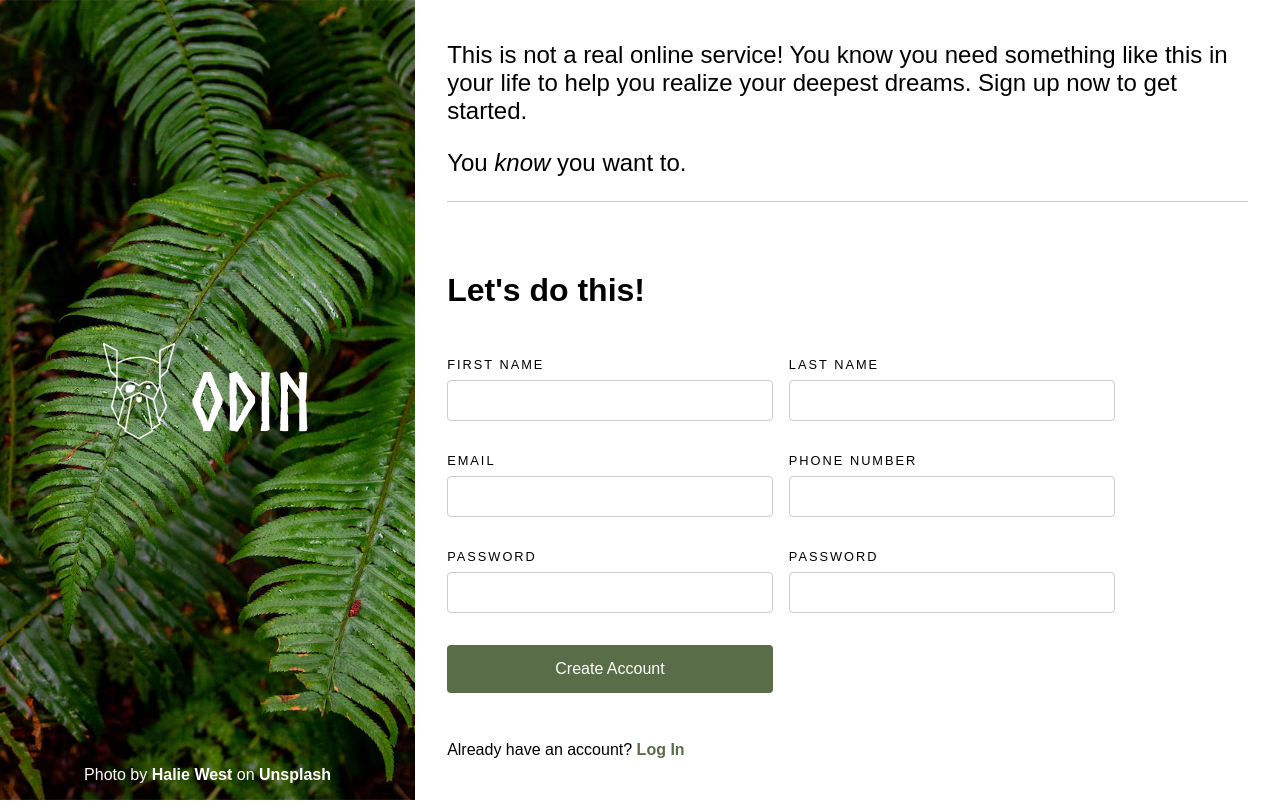
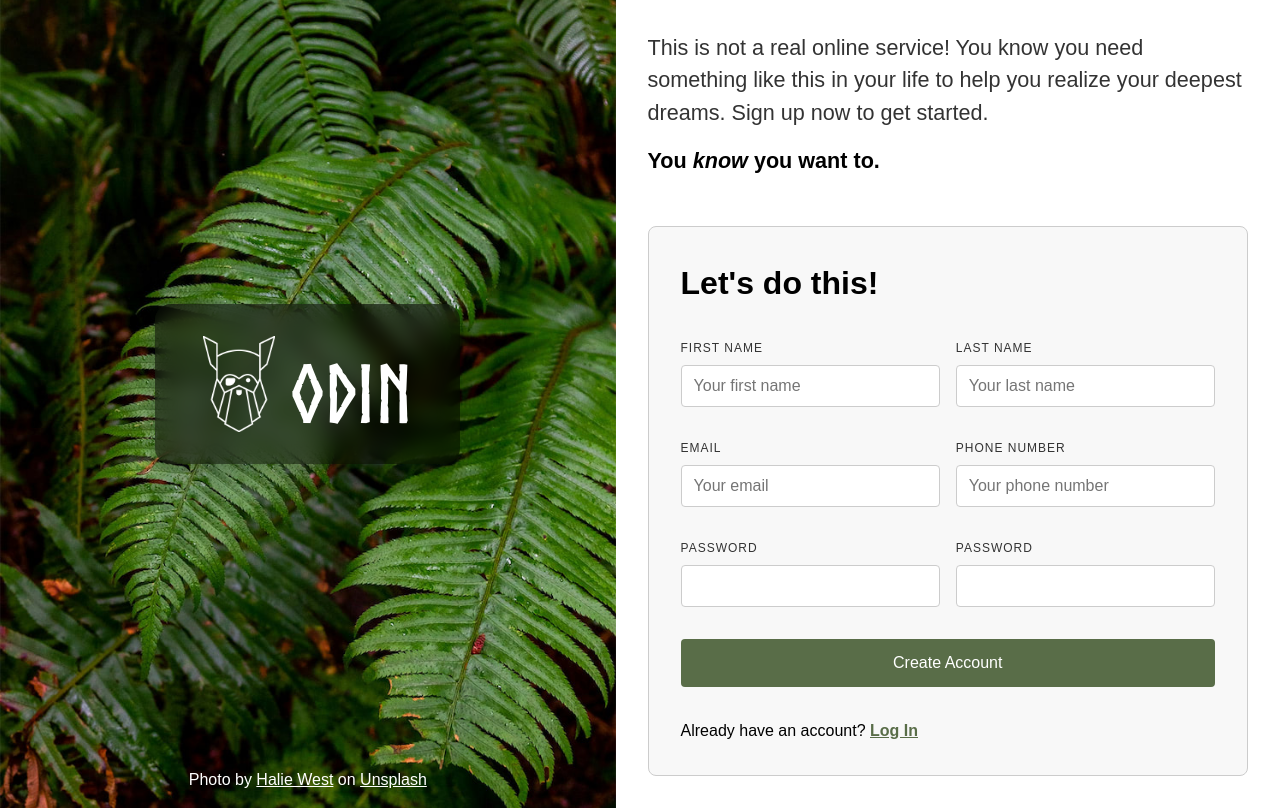
Before and after one commit to hrvstr/sign-up, a plain HTML site: page index.html in a window 1280 px wide. Drawn offline with Linux system fonts and the light colour scheme.

Commit message:
style: change typography for form labels, form input, credits link, and adjust styles for password validation.

```diff
--- a/index.html
+++ b/index.html
@@ -4,13 +4,16 @@
     <meta charset="UTF-8" />
     <meta name="viewport" content="width=device-width, initial-scale=1.0" />
     <title>Sign-up</title>
+    <link rel="stylesheet" href="reset.css" />
     <link rel="stylesheet" href="style.css" />
   </head>
   <body>
     <main>
       <div class="sidebar">
-        <div class="logo">
-          <img src="odin-lined.png" alt="" /><span>odin</span>
+        <div class="logo-wrapper">
+          <div class="logo">
+            <img src="odin-lined.png" alt="" /><span>odin</span>
+          </div>
         </div>
         <div class="credits">
           Photo by
@@ -29,35 +32,59 @@
         </div>
         <div class="form-wrapper">
           <h1>Let's do this!</h1>
-          <form action="">
+          <form action="" class="sign-up">
             <p>
               <label for="firstName">first name</label
-              ><input type="text" id="firstName" />
+              ><input
+                type="text"
+                id="firstName"
+                required
+                placeholder="Your first name"
+              />
             </p>
             <p>
               <label for="lastName">last name</label
-              ><input type="text" id="lastName" />
+              ><input
+                type="text"
+                id="lastName"
+                required
+                placeholder="Your last name"
+              />
             </p>
             <p>
-              <label for="mail">email</label><input type="email" id="mail" />
+              <label for="mail">email</label
+              ><input
+                type="email"
+                id="mail"
+                required
+                placeholder="Your email"
+              />
             </p>
             <p>
               <label for="phone">phone number</label
-              ><input type="tel" id="phone" />
+              ><input
+                type="tel"
+                id="phone"
+                pattern="^\+49\s?\d{1,4}\s?\d{1,9}$|^0\d{2,5}\s?\d{4,9}$"
+                placeholder="Your phone number"
+                required
+              />
             </p>
             <p>
               <label for="password">password</label
-              ><input type="password" id="password" />
+              ><input type="password" id="password" required />
+              <span class="password-error">* Passwords do not match</span>
             </p>
             <p>
               <label for="confirmPassword">password</label
-              ><input type="password" id="confirmPassword" />
+              ><input type="password" id="confirmPassword" required />
             </p>
-            <p><button type="submit">Create Account</button></p>
+            <button type="submit">Create Account</button>
           </form>
           <div>Already have an account? <a href="#">Log In</a></div>
         </div>
       </div>
     </main>
+    <script src="validate.js"></script>
   </body>
 </html>
--- /dev/null
+++ b/reset.css
@@ -0,0 +1,69 @@
+/*
+  1. Use a more-intuitive box-sizing model.
+*/
+*,
+*::before,
+*::after {
+  box-sizing: border-box;
+}
+/*
+  2. Remove default margin
+*/
+* {
+  margin: 0;
+}
+/*
+  3. Allow percentage-based heights in the application
+*/
+html,
+body {
+  height: 100%;
+}
+/*
+  Typographic tweaks!
+  4. Add accessible line-height
+  5. Improve text rendering
+*/
+body {
+  line-height: 1.5;
+  -webkit-font-smoothing: antialiased;
+}
+/*
+  6. Improve media defaults
+*/
+img,
+picture,
+video,
+canvas,
+svg {
+  display: block;
+  max-width: 100%;
+}
+/*
+  7. Remove built-in form typography styles
+*/
+input,
+button,
+textarea,
+select {
+  font: inherit;
+}
+/*
+  8. Avoid text overflows
+*/
+p,
+h1,
+h2,
+h3,
+h4,
+h5,
+h6 {
+  overflow-wrap: break-word;
+}
+/*
+  9. Create a root stacking context
+*/
+#root,
+#__next {
+  isolation: isolate;
+}
--- a/style.css
+++ b/style.css
@@ -6,6 +6,7 @@
 :root {
   --gray: #cccccc;
   --green: #596d48;
+  --red: #b91c1c;
 }
 
 body {
@@ -28,17 +29,30 @@ main {
   flex: 1;
   display: flex;
   flex-direction: column;
+  align-items: center;
+  padding: 1rem 2rem;
+  gap: 1rem;
+}
+
+.logo-wrapper {
+  flex-grow: 1;
+  display: flex;
   justify-content: center;
   align-items: center;
-  padding: 1rem 2rem;
 }
 
 .logo {
-  display: flex;
+  display: inline-flex;
+  background: rgba(0, 0, 0, 0.5);
+  border-radius: 1rem;
+  backdrop-filter: blur(10px);
+  -webkit-backdrop-filter: blur(10px);
+  padding: 2rem 3rem;
   align-items: center;
-  justify-items: center;
+  justify-content: center;
   gap: 1rem;
-  flex-grow: 1;
+  box-shadow: 0px 4px 16px rgba(17, 17, 26, 0.1),
+    0px 8px 24px rgba(17, 17, 26, 0.1), 0px 16px 56px rgba(17, 17, 26, 0.1);
 }
 
 .logo img {
@@ -50,15 +64,19 @@ main {
   font-family: "Norse";
   font-size: 5rem;
   height: 3.8rem;
+  line-height: 1;
 }
 
 .credits {
   color: white;
   text-align: center;
+  font-weight: 300;
 }
 
 .credits a {
   color: white;
+  text-decoration: underline;
+  font-weight: 400;
 }
 
 /* Right */
@@ -71,13 +89,18 @@ main {
 }
 
 .quote {
-  max-width: 60ch;
-  font-size: 1.5rem;
-  border-bottom: 1px solid var(--gray);
+  max-width: 50ch;
+  font-size: 1.35rem;
 }
 
 .quote p:first-child {
   margin: 0;
+  color: #333333;
+}
+
+.quote p:last-child {
+  font-weight: bold;
+  margin-top: 1rem;
 }
 
 /* Form */
@@ -85,18 +108,23 @@ main {
 .form-wrapper {
   margin-top: 3rem;
   max-width: 75ch;
+  padding: 2rem;
+  border-radius: 0.5rem;
+  border: 1px solid var(--gray);
+  background: #f8f8f8;
 }
 
 .form-wrapper h1 {
   font-size: 2rem;
   font-weight: bold;
+  margin: 0;
 }
 
 form {
   display: grid;
   grid-template-columns: repeat(2, minmax(0, 1fr));
   gap: 2rem 1rem;
-  margin: 3rem 0;
+  margin: 2rem 0;
 }
 
 form p {
@@ -113,28 +141,52 @@ form button {
   font-size: 1rem;
   border-radius: 0.25rem;
   border: none;
+  grid-column: span 2 / span 2;
 }
 
 form label {
   text-transform: uppercase;
-  font-size: 0.8rem;
-  letter-spacing: 2px;
+  font-size: 0.75rem;
+  letter-spacing: 1px;
+  color: #333333;
 }
 
 form input {
   border: 1px solid var(--gray);
-  padding: 0.75rem;
+  padding: 0.5rem 0.75rem;
   border-radius: 0.25rem;
+}
+
+form input:invalid:not(:placeholder-shown, #password, #confirmPassword),
+.password-invalid {
+  border-color: var(--red);
+  background: #b91c1c10;
+}
+
+form input:valid:not(#password, #confirmPassword),
+.password-valid {
+  border-color: var(--green);
+  background: #596d4810;
+}
+
+.password-error {
+  display: none;
+  color: var(--red);
 }
 
 a {
   color: var(--green);
-  text-decoration: none;
   font-weight: bold;
 }
 
-@media (max-width: 768px) {
+@media (max-width: 1024px) {
   main {
     flex-direction: column;
   }
 }
+
+@media (max-width: 768px) {
+  form {
+    grid-template-columns: repeat(1, minmax(0, 1fr));
+  }
+}
--- /dev/null
+++ b/validate.js
@@ -0,0 +1,29 @@
+const form = document.querySelector(".sign-up");
+
+const passwordInput = document.getElementById("password");
+const confirmPasswordInput = document.getElementById("confirmPassword");
+
+const passwordError = document.querySelector(".password-error");
+
+// console.log(passwordInput, confirmPasswordInput);
+
+form.addEventListener("submit", (e) => {
+  e.preventDefault();
+
+  if (confirmPasswordInput.value.length > 0) {
+    if (passwordInput.value === confirmPasswordInput.value) {
+      confirmPasswordInput.classList.add("password-valid");
+      passwordInput.classList.add("password-valid");
+      passwordError.style.display = "none";
+      console.log("Passwords match");
+      form.submit();
+    } else {
+      passwordInput.classList.remove("password-valid");
+      confirmPasswordInput.classList.remove("password-valid");
+      confirmPasswordInput.classList.add("password-invalid");
+      passwordInput.classList.add("password-invalid");
+      passwordError.style.display = "block";
+      console.log("Passwords do not match");
+    }
+  }
+});
```
